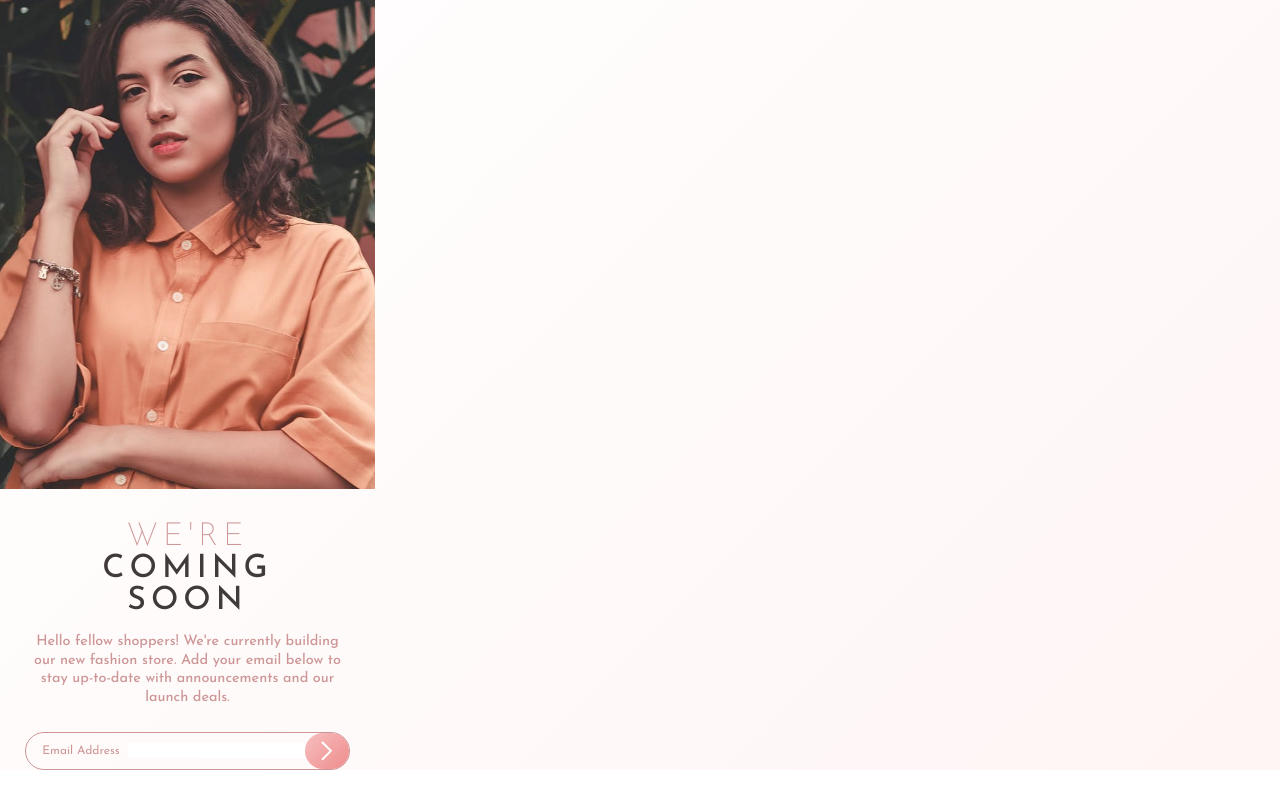
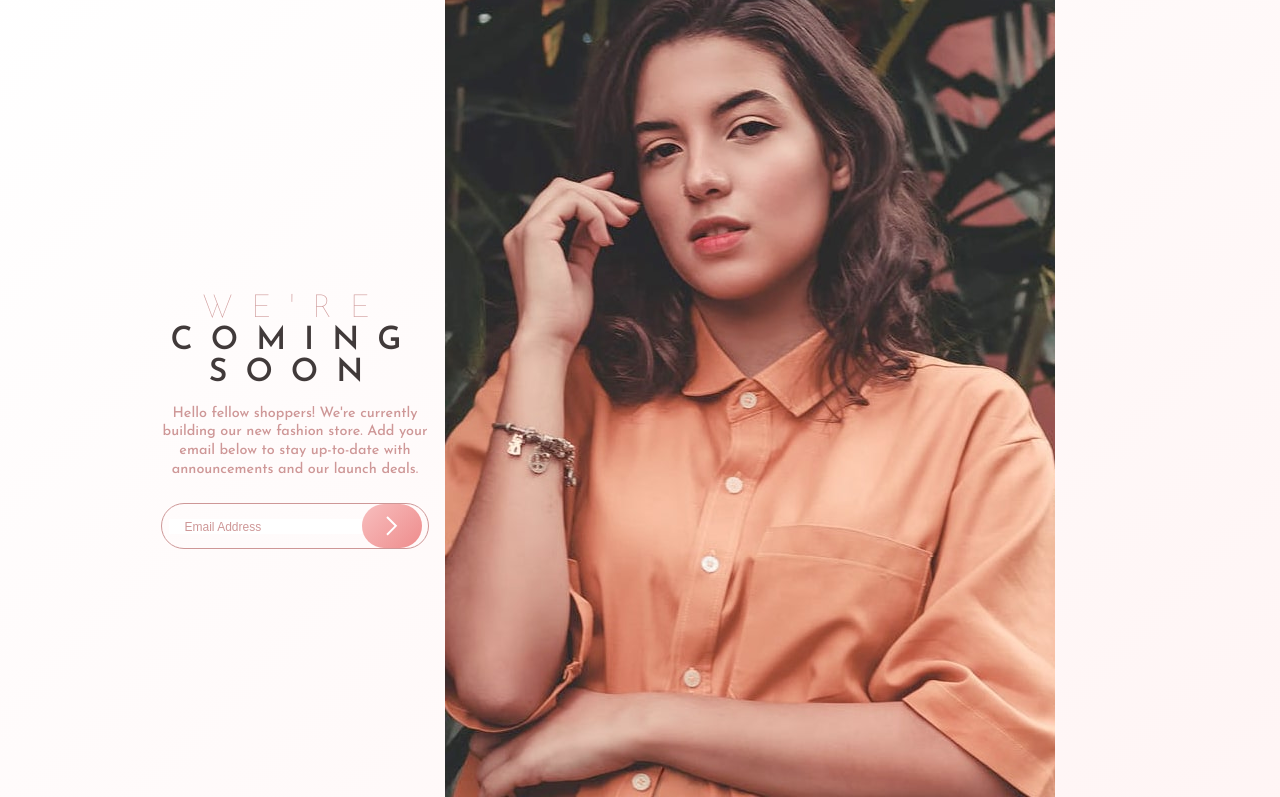
Before and after one commit to motuncoded/Base-Apparel-coming-soon-page, a plain HTML site: page index.html in a window 1280 px wide. Shown: the part 63-860 px from the top of the page. Before the commit the page ends 833 px from the top, so only its background shows below. Drawn offline with Linux system fonts and the light colour scheme.

Commit message:
added styles

```diff
--- a/index.html
+++ b/index.html
@@ -39,18 +39,27 @@
       />
 
     </picture>
+    <div class="content">
 <h1>We're <br/> <span>coming</span> <br/> <span>soon</span></h1>
 
  <p>Hello fellow shoppers! We're currently building our new fashion store.
   Add your email below to stay up-to-date with announcements and our launch deals.</p>
 
   <form>
-    <label>Email Address</label>
-    <input type="email"/>
-    <button>
+    <div class="input-wrapper">
+    <input type="email" class="email" placeholder="Email Address"/>
+      <img src="/images/icon-error.svg" alt="error" class="hidden"/>
+
+    <button class="btn">
       <img src="/images/icon-arrow.svg"  alt="arrow"/>
     </button>
+
+
+    </div>
+                <span class=" hidden error">Please provide a valid email</span>
+
   </form>
+  </div>
   </main>
 
 
--- a/style.css
+++ b/style.css
@@ -44,19 +44,20 @@ main{
     align-items: center;
     flex-direction: column;
     border-radius: 1rem;
-    position: relative;
 }
+.content{
+padding-top: 3rem;}
 h1{
     color: var(--desaturated-red);
     text-transform: uppercase;
     text-align: center;
-    letter-spacing: 5px;
-    padding-top:2rem;
+    letter-spacing: 18px;
     padding-bottom: 1rem;
     line-height: 1;
-font-weight: 300;}
+font-weight: 100;}
 h1>span{
-    font-weight: 500;
+    font-weight: 600;
+
     color: var(--dark-grayish-red);
 }
 p{
@@ -64,40 +65,67 @@ color: var(--desaturated-red);
     text-align: center;
         line-height: 1.3;
         font-size: .9rem;
-padding:0 2rem;
 font-weight: 500;
 
 }
 form{
-    border-radius: 1.5rem;
+    padding:0 1rem;
+
+}
+
+.input-wrapper{
+        border-radius: 1.5rem;
     border: 1px solid var(--desaturated-red);
     margin-top: 1.5rem;
+
     display: flex;
     justify-content: center;
     align-items: center;
-    position: relative;
+
 }
-label{
+::-webkit-input-placeholder{
         font-size: .75rem;
-        padding-right: .5rem;
-        padding-left: 1rem;
         color: var(--desaturated-red);
 }
 input{
     border: none;
     outline: none;
+        padding-left:1rem;
+
 }
 button{
       border: none;
     outline: none;
+   cursor: pointer;
     border-radius: 1.5rem;
     background-image: linear-gradient(135deg, hsl(0, 80%, 86%),hsl(0, 74%, 74%));
-    padding:.5rem 1rem;
+    padding:.75rem 1.5rem;
 }
-
-@media screen and (min-width:1440px) {
+button:hover{
+    background: hsl(0, 80%, 86%);
+    box-shadow: 0px 10px 30px hsl(0, 80%, 86%);
+}
+.hidden{
+    display: none;
+}
+.error{
+    color: var(--soft-red);
+      font-size: .75rem;
+        padding:.5rem
+}
+@media screen and (min-width:800px) {
     main{
         display: flex;
+        justify-content: center;
+        align-items: center;
+flex-direction: row-reverse;
+width: 1200px;
     }
-
+    .right{
+        display: flex;
+        align-items: center;
+    }
+p{
+width: 300px;
 }
+}
```
Also changed, not shown: base-apparel-coming-soon-master/index.html (deleted, +0 -33 lines), script.js (+21 -0 lines), base-apparel-coming-soon-master/design/active-states.jpg (deleted), base-apparel-coming-soon-master/design/desktop-design.jpg (deleted), base-apparel-coming-soon-master/design/desktop-preview.jpg (deleted), base-apparel-coming-soon-master/design/mobile-design.jpg (deleted), base-apparel-coming-soon-master/images/bg-pattern-desktop.svg (deleted), base-apparel-coming-soon-master/images/favicon-32x32.png (deleted), base-apparel-coming-soon-master/images/hero-desktop.jpg (deleted), base-apparel-coming-soon-master/images/hero-mobile.jpg (deleted), base-apparel-coming-soon-master/images/icon-arrow.svg (deleted), base-apparel-coming-soon-master/images/icon-error.svg (deleted), base-apparel-coming-soon-master/images/logo.svg (deleted), 4 other files.
